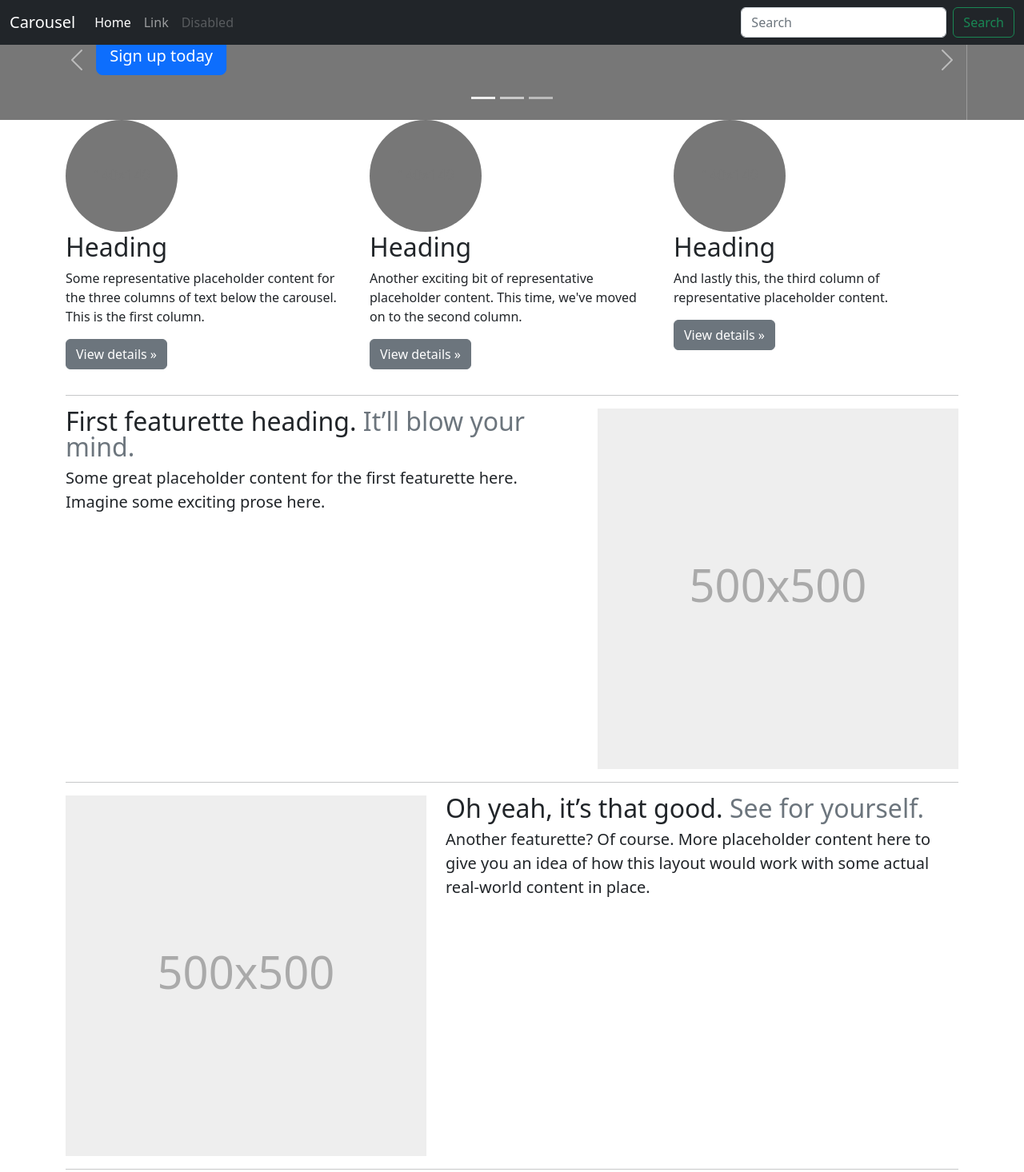
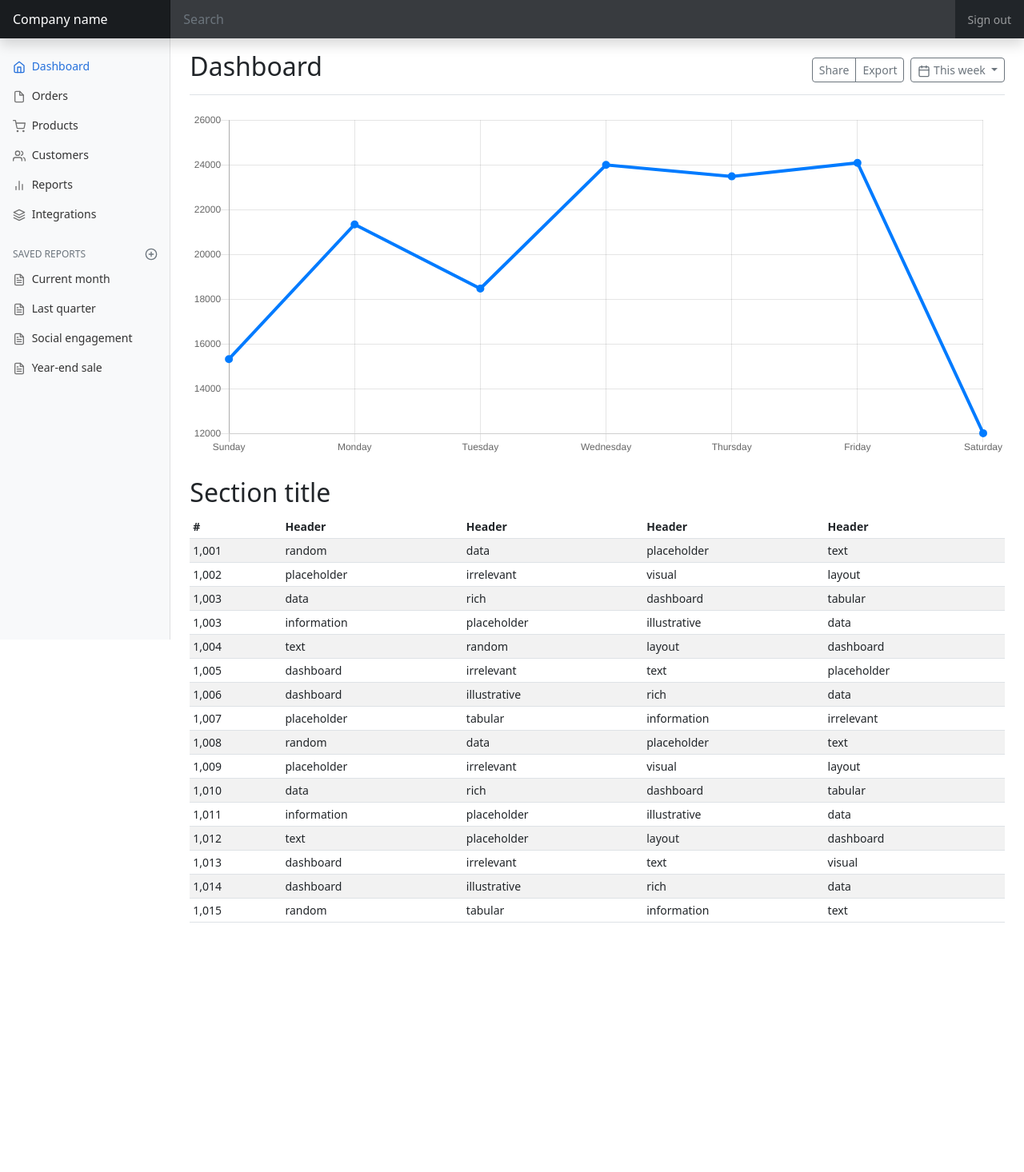
Before and after one commit to joridocom/joridocom.github.io, a plain HTML site: page index.html in a window 1280 px wide. Shown: the top 1466 px of the page at 80% size. After the commit the page ends 1170 px from the top, so only its background shows below. Drawn offline with nearby package versions, Linux system fonts and the light colour scheme.

Commit message:
Update index.html

```diff
--- a/index.html
+++ b/index.html
@@ -6,9 +6,9 @@
     <meta name="description" content="">
     <meta name="author" content="Mark Otto, Jacob Thornton, and Bootstrap contributors">
     <meta name="generator" content="Hugo 0.98.0">
-    <title>Carousel Template · Bootstrap v5.2</title>
+    <title>Dashboard Template · Bootstrap v5.2</title>
 
-    <link rel="canonical" href="https://getbootstrap.com/docs/5.2/examples/carousel/">
+    <link rel="canonical" href="https://getbootstrap.com/docs/5.2/examples/dashboard/">
 
 
 
@@ -71,182 +71,253 @@
 
 
     <!-- Custom styles for this template -->
-    <link href="carousel.css" rel="stylesheet">
+    <link href="dashboard.css" rel="stylesheet">
   </head>
   <body>
 
-<header>
-  <nav class="navbar navbar-expand-md navbar-dark fixed-top bg-dark">
-    <div class="container-fluid">
-      <a class="navbar-brand" href="#">Carousel</a>
-      <button class="navbar-toggler" type="button" data-bs-toggle="collapse" data-bs-target="#navbarCollapse" aria-controls="navbarCollapse" aria-expanded="false" aria-label="Toggle navigation">
-        <span class="navbar-toggler-icon"></span>
-      </button>
-      <div class="collapse navbar-collapse" id="navbarCollapse">
-        <ul class="navbar-nav me-auto mb-2 mb-md-0">
+<header class="navbar navbar-dark sticky-top bg-dark flex-md-nowrap p-0 shadow">
+  <a class="navbar-brand col-md-3 col-lg-2 me-0 px-3 fs-6" href="#">Company name</a>
+  <button class="navbar-toggler position-absolute d-md-none collapsed" type="button" data-bs-toggle="collapse" data-bs-target="#sidebarMenu" aria-controls="sidebarMenu" aria-expanded="false" aria-label="Toggle navigation">
+    <span class="navbar-toggler-icon"></span>
+  </button>
+  <input class="form-control form-control-dark w-100 rounded-0 border-0" type="text" placeholder="Search" aria-label="Search">
+  <div class="navbar-nav">
+    <div class="nav-item text-nowrap">
+      <a class="nav-link px-3" href="#">Sign out</a>
+    </div>
+  </div>
+</header>
+
+<div class="container-fluid">
+  <div class="row">
+    <nav id="sidebarMenu" class="col-md-3 col-lg-2 d-md-block bg-light sidebar collapse">
+      <div class="position-sticky pt-3">
+        <ul class="nav flex-column">
           <li class="nav-item">
-            <a class="nav-link active" aria-current="page" href="#">Home</a>
+            <a class="nav-link active" aria-current="page" href="#">
+              <span data-feather="home" class="align-text-bottom"></span>
+              Dashboard
+            </a>
           </li>
           <li class="nav-item">
-            <a class="nav-link" href="#">Link</a>
+            <a class="nav-link" href="#">
+              <span data-feather="file" class="align-text-bottom"></span>
+              Orders
+            </a>
           </li>
           <li class="nav-item">
-            <a class="nav-link disabled">Disabled</a>
+            <a class="nav-link" href="#">
+              <span data-feather="shopping-cart" class="align-text-bottom"></span>
+              Products
+            </a>
+          </li>
+          <li class="nav-item">
+            <a class="nav-link" href="#">
+              <span data-feather="users" class="align-text-bottom"></span>
+              Customers
+            </a>
+          </li>
+          <li class="nav-item">
+            <a class="nav-link" href="#">
+              <span data-feather="bar-chart-2" class="align-text-bottom"></span>
+              Reports
+            </a>
+          </li>
+          <li class="nav-item">
+            <a class="nav-link" href="#">
+              <span data-feather="layers" class="align-text-bottom"></span>
+              Integrations
+            </a>
           </li>
         </ul>
-        <form class="d-flex" role="search">
-          <input class="form-control me-2" type="search" placeholder="Search" aria-label="Search">
-          <button class="btn btn-outline-success" type="submit">Search</button>
-        </form>
+
+        <h6 class="sidebar-heading d-flex justify-content-between align-items-center px-3 mt-4 mb-1 text-muted text-uppercase">
+          <span>Saved reports</span>
+          <a class="link-secondary" href="#" aria-label="Add a new report">
+            <span data-feather="plus-circle" class="align-text-bottom"></span>
+          </a>
+        </h6>
+        <ul class="nav flex-column mb-2">
+          <li class="nav-item">
+            <a class="nav-link" href="#">
+              <span data-feather="file-text" class="align-text-bottom"></span>
+              Current month
+            </a>
+          </li>
+          <li class="nav-item">
+            <a class="nav-link" href="#">
+              <span data-feather="file-text" class="align-text-bottom"></span>
+              Last quarter
+            </a>
+          </li>
+          <li class="nav-item">
+            <a class="nav-link" href="#">
+              <span data-feather="file-text" class="align-text-bottom"></span>
+              Social engagement
+            </a>
+          </li>
+          <li class="nav-item">
+            <a class="nav-link" href="#">
+              <span data-feather="file-text" class="align-text-bottom"></span>
+              Year-end sale
+            </a>
+          </li>
+        </ul>
       </div>
-    </div>
-  </nav>
-</header>
+    </nav>
 
-<main>
-
-  <div id="myCarousel" class="carousel slide" data-bs-ride="carousel">
-    <div class="carousel-indicators">
-      <button type="button" data-bs-target="#myCarousel" data-bs-slide-to="0" class="active" aria-current="true" aria-label="Slide 1"></button>
-      <button type="button" data-bs-target="#myCarousel" data-bs-slide-to="1" aria-label="Slide 2"></button>
-      <button type="button" data-bs-target="#myCarousel" data-bs-slide-to="2" aria-label="Slide 3"></button>
-    </div>
-    <div class="carousel-inner">
-      <div class="carousel-item active">
-        <svg class="bd-placeholder-img" width="100%" height="100%" xmlns="http://www.w3.org/2000/svg" aria-hidden="true" preserveAspectRatio="xMidYMid slice" focusable="false"><rect width="100%" height="100%" fill="#777"/></svg>
-
-        <div class="container">
-          <div class="carousel-caption text-start">
-            <h1>Example headline.</h1>
-            <p>Some representative placeholder content for the first slide of the carousel.</p>
-            <p><a class="btn btn-lg btn-primary" href="#">Sign up today</a></p>
+    <main class="col-md-9 ms-sm-auto col-lg-10 px-md-4">
+      <div class="d-flex justify-content-between flex-wrap flex-md-nowrap align-items-center pt-3 pb-2 mb-3 border-bottom">
+        <h1 class="h2">Dashboard</h1>
+        <div class="btn-toolbar mb-2 mb-md-0">
+          <div class="btn-group me-2">
+            <button type="button" class="btn btn-sm btn-outline-secondary">Share</button>
+            <button type="button" class="btn btn-sm btn-outline-secondary">Export</button>
           </div>
+          <button type="button" class="btn btn-sm btn-outline-secondary dropdown-toggle">
+            <span data-feather="calendar" class="align-text-bottom"></span>
+            This week
+          </button>
         </div>
       </div>
-      <div class="carousel-item">
-        <svg class="bd-placeholder-img" width="100%" height="100%" xmlns="http://www.w3.org/2000/svg" aria-hidden="true" preserveAspectRatio="xMidYMid slice" focusable="false"><rect width="100%" height="100%" fill="#777"/></svg>
 
-        <div class="container">
-          <div class="carousel-caption">
-            <h1>Another example headline.</h1>
-            <p>Some representative placeholder content for the second slide of the carousel.</p>
-            <p><a class="btn btn-lg btn-primary" href="#">Learn more</a></p>
-          </div>
-        </div>
+      <canvas class="my-4 w-100" id="myChart" width="900" height="380"></canvas>
+
+      <h2>Section title</h2>
+      <div class="table-responsive">
+        <table class="table table-striped table-sm">
+          <thead>
+            <tr>
+              <th scope="col">#</th>
+              <th scope="col">Header</th>
+              <th scope="col">Header</th>
+              <th scope="col">Header</th>
+              <th scope="col">Header</th>
+            </tr>
+          </thead>
+          <tbody>
+            <tr>
+              <td>1,001</td>
+              <td>random</td>
+              <td>data</td>
+              <td>placeholder</td>
+              <td>text</td>
+            </tr>
+            <tr>
+              <td>1,002</td>
+              <td>placeholder</td>
+              <td>irrelevant</td>
+              <td>visual</td>
+              <td>layout</td>
+            </tr>
+            <tr>
+              <td>1,003</td>
+              <td>data</td>
+              <td>rich</td>
+              <td>dashboard</td>
+              <td>tabular</td>
+            </tr>
+            <tr>
+              <td>1,003</td>
+              <td>information</td>
+              <td>placeholder</td>
+              <td>illustrative</td>
+              <td>data</td>
+            </tr>
+            <tr>
+              <td>1,004</td>
+              <td>text</td>
+              <td>random</td>
+              <td>layout</td>
+              <td>dashboard</td>
+            </tr>
+            <tr>
+              <td>1,005</td>
+              <td>dashboard</td>
+              <td>irrelevant</td>
+              <td>text</td>
+              <td>placeholder</td>
+            </tr>
+            <tr>
+              <td>1,006</td>
+              <td>dashboard</td>
+              <td>illustrative</td>
+              <td>rich</td>
+              <td>data</td>
+            </tr>
+            <tr>
+              <td>1,007</td>
+              <td>placeholder</td>
+              <td>tabular</td>
+              <td>information</td>
+              <td>irrelevant</td>
+            </tr>
+            <tr>
+              <td>1,008</td>
+              <td>random</td>
+              <td>data</td>
+              <td>placeholder</td>
+              <td>text</td>
+            </tr>
+            <tr>
+              <td>1,009</td>
+              <td>placeholder</td>
+              <td>irrelevant</td>
+              <td>visual</td>
+              <td>layout</td>
+            </tr>
+            <tr>
+              <td>1,010</td>
+              <td>data</td>
+              <td>rich</td>
+              <td>dashboard</td>
+              <td>tabular</td>
+            </tr>
+            <tr>
+              <td>1,011</td>
+              <td>information</td>
+              <td>placeholder</td>
+              <td>illustrative</td>
+              <td>data</td>
+            </tr>
+            <tr>
+              <td>1,012</td>
+              <td>text</td>
+              <td>placeholder</td>
+              <td>layout</td>
+              <td>dashboard</td>
+            </tr>
+            <tr>
+              <td>1,013</td>
+              <td>dashboard</td>
+              <td>irrelevant</td>
+              <td>text</td>
+              <td>visual</td>
+            </tr>
+            <tr>
+              <td>1,014</td>
+              <td>dashboard</td>
+              <td>illustrative</td>
+              <td>rich</td>
+              <td>data</td>
+            </tr>
+            <tr>
+              <td>1,015</td>
+              <td>random</td>
+              <td>tabular</td>
+              <td>information</td>
+              <td>text</td>
+            </tr>
+          </tbody>
+        </table>
       </div>
-      <div class="carousel-item">
-        <svg class="bd-placeholder-img" width="100%" height="100%" xmlns="http://www.w3.org/2000/svg" aria-hidden="true" preserveAspectRatio="xMidYMid slice" focusable="false"><rect width="100%" height="100%" fill="#777"/></svg>
-
-        <div class="container">
-          <div class="carousel-caption text-end">
-            <h1>Yet one more for good measure.</h1>
-            <p>Some representative placeholder content for the third slide of this carousel.</p>
-            <p><a class="btn btn-lg btn-primary" href="#">Browse gallery</a></p>
-          </div>
-        </div>
-      </div>
-    </div>
-    <button class="carousel-control-prev" type="button" data-bs-target="#myCarousel" data-bs-slide="prev">
-      <span class="carousel-control-prev-icon" aria-hidden="true"></span>
-      <span class="visually-hidden">Previous</span>
-    </button>
-    <button class="carousel-control-next" type="button" data-bs-target="#myCarousel" data-bs-slide="next">
-      <span class="carousel-control-next-icon" aria-hidden="true"></span>
-      <span class="visually-hidden">Next</span>
-    </button>
+    </main>
   </div>
+</div>
 
 
-  <!-- Marketing messaging and featurettes
-  ================================================== -->
-  <!-- Wrap the rest of the page in another container to center all the content. -->
+    <script src="../assets/dist/js/bootstrap.bundle.min.js"></script>
 
-  <div class="container marketing">
-
-    <!-- Three columns of text below the carousel -->
-    <div class="row">
-      <div class="col-lg-4">
-        <svg class="bd-placeholder-img rounded-circle" width="140" height="140" xmlns="http://www.w3.org/2000/svg" role="img" aria-label="Placeholder: 140x140" preserveAspectRatio="xMidYMid slice" focusable="false"><title>Placeholder</title><rect width="100%" height="100%" fill="#777"/><text x="50%" y="50%" fill="#777" dy=".3em">140x140</text></svg>
-
-        <h2 class="fw-normal">Heading</h2>
-        <p>Some representative placeholder content for the three columns of text below the carousel. This is the first column.</p>
-        <p><a class="btn btn-secondary" href="#">View details &raquo;</a></p>
-      </div><!-- /.col-lg-4 -->
-      <div class="col-lg-4">
-        <svg class="bd-placeholder-img rounded-circle" width="140" height="140" xmlns="http://www.w3.org/2000/svg" role="img" aria-label="Placeholder: 140x140" preserveAspectRatio="xMidYMid slice" focusable="false"><title>Placeholder</title><rect width="100%" height="100%" fill="#777"/><text x="50%" y="50%" fill="#777" dy=".3em">140x140</text></svg>
-
-        <h2 class="fw-normal">Heading</h2>
-        <p>Another exciting bit of representative placeholder content. This time, we've moved on to the second column.</p>
-        <p><a class="btn btn-secondary" href="#">View details &raquo;</a></p>
-      </div><!-- /.col-lg-4 -->
-      <div class="col-lg-4">
-        <svg class="bd-placeholder-img rounded-circle" width="140" height="140" xmlns="http://www.w3.org/2000/svg" role="img" aria-label="Placeholder: 140x140" preserveAspectRatio="xMidYMid slice" focusable="false"><title>Placeholder</title><rect width="100%" height="100%" fill="#777"/><text x="50%" y="50%" fill="#777" dy=".3em">140x140</text></svg>
-
-        <h2 class="fw-normal">Heading</h2>
-        <p>And lastly this, the third column of representative placeholder content.</p>
-        <p><a class="btn btn-secondary" href="#">View details &raquo;</a></p>
-      </div><!-- /.col-lg-4 -->
-    </div><!-- /.row -->
-
-
-    <!-- START THE FEATURETTES -->
-
-    <hr class="featurette-divider">
-
-    <div class="row featurette">
-      <div class="col-md-7">
-        <h2 class="featurette-heading fw-normal lh-1">First featurette heading. <span class="text-muted">It’ll blow your mind.</span></h2>
-        <p class="lead">Some great placeholder content for the first featurette here. Imagine some exciting prose here.</p>
-      </div>
-      <div class="col-md-5">
-        <svg class="bd-placeholder-img bd-placeholder-img-lg featurette-image img-fluid mx-auto" width="500" height="500" xmlns="http://www.w3.org/2000/svg" role="img" aria-label="Placeholder: 500x500" preserveAspectRatio="xMidYMid slice" focusable="false"><title>Placeholder</title><rect width="100%" height="100%" fill="#eee"/><text x="50%" y="50%" fill="#aaa" dy=".3em">500x500</text></svg>
-
-      </div>
-    </div>
-
-    <hr class="featurette-divider">
-
-    <div class="row featurette">
-      <div class="col-md-7 order-md-2">
-        <h2 class="featurette-heading fw-normal lh-1">Oh yeah, it’s that good. <span class="text-muted">See for yourself.</span></h2>
-        <p class="lead">Another featurette? Of course. More placeholder content here to give you an idea of how this layout would work with some actual real-world content in place.</p>
-      </div>
-      <div class="col-md-5 order-md-1">
-        <svg class="bd-placeholder-img bd-placeholder-img-lg featurette-image img-fluid mx-auto" width="500" height="500" xmlns="http://www.w3.org/2000/svg" role="img" aria-label="Placeholder: 500x500" preserveAspectRatio="xMidYMid slice" focusable="false"><title>Placeholder</title><rect width="100%" height="100%" fill="#eee"/><text x="50%" y="50%" fill="#aaa" dy=".3em">500x500</text></svg>
-
-      </div>
-    </div>
-
-    <hr class="featurette-divider">
-
-    <div class="row featurette">
-      <div class="col-md-7">
-        <h2 class="featurette-heading fw-normal lh-1">And lastly, this one. <span class="text-muted">Checkmate.</span></h2>
-        <p class="lead">And yes, this is the last block of representative placeholder content. Again, not really intended to be actually read, simply here to give you a better view of what this would look like with some actual content. Your content.</p>
-      </div>
-      <div class="col-md-5">
-        <svg class="bd-placeholder-img bd-placeholder-img-lg featurette-image img-fluid mx-auto" width="500" height="500" xmlns="http://www.w3.org/2000/svg" role="img" aria-label="Placeholder: 500x500" preserveAspectRatio="xMidYMid slice" focusable="false"><title>Placeholder</title><rect width="100%" height="100%" fill="#eee"/><text x="50%" y="50%" fill="#aaa" dy=".3em">500x500</text></svg>
-
-      </div>
-    </div>
-
-    <hr class="featurette-divider">
-
-    <!-- /END THE FEATURETTES -->
-
-  </div><!-- /.container -->
-
-
-  <!-- FOOTER -->
-  <footer class="container">
-    <p class="float-end"><a href="#">Back to top</a></p>
-    <p>&copy; 2017–2022 Company, Inc. &middot; <a href="#">Privacy</a> &middot; <a href="#">Terms</a></p>
-  </footer>
-</main>
-
-
-    <script src="https://cdn.jsdelivr.net/npm/bootstrap@5.2.0-beta1/dist/js/bootstrap.bundle.min.js" integrity="sha384-pprn3073KE6tl6bjs2QrFaJGz5/SUsLqktiwsUTF55Jfv3qYSDhgCecCxMW52nD2" crossorigin="anonymous"></script>
-
-
+      <script src="https://cdn.jsdelivr.net/npm/feather-icons@4.28.0/dist/feather.min.js" integrity="sha384-uO3SXW5IuS1ZpFPKugNNWqTZRRglnUJK6UAZ/gxOX80nxEkN9NcGZTftn6RzhGWE" crossorigin="anonymous"></script><script src="https://cdn.jsdelivr.net/npm/chart.js@2.9.4/dist/Chart.min.js" integrity="sha384-zNy6FEbO50N+Cg5wap8IKA4M/ZnLJgzc6w2NqACZaK0u0FXfOWRRJOnQtpZun8ha" crossorigin="anonymous"></script><script src="dashboard.js"></script>
   </body>
 </html>
```
